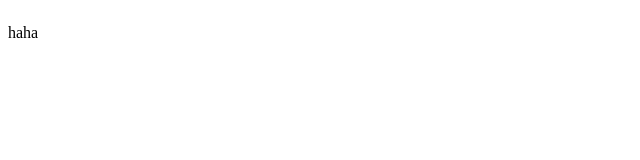
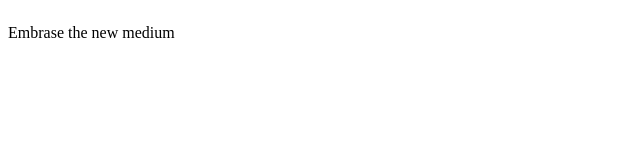
Before and after one commit to GijsJonkheer/GijsJonkheer.github.io, a plain HTML site: page Heilig_Strand.html in a window 1280 px wide. Shown: the whole page, without its empty margins (0-640 px from the left). Drawn offline with Linux system fonts and the light colour scheme.

Commit message:
Update Heilig_Strand.html

```diff
--- a/Heilig_Strand.html
+++ b/Heilig_Strand.html
@@ -5,7 +5,7 @@
 <body>
 <img></img>
 <p>
-haha
+Embrase the new medium
 </p>
 </body>
 </html>
```
